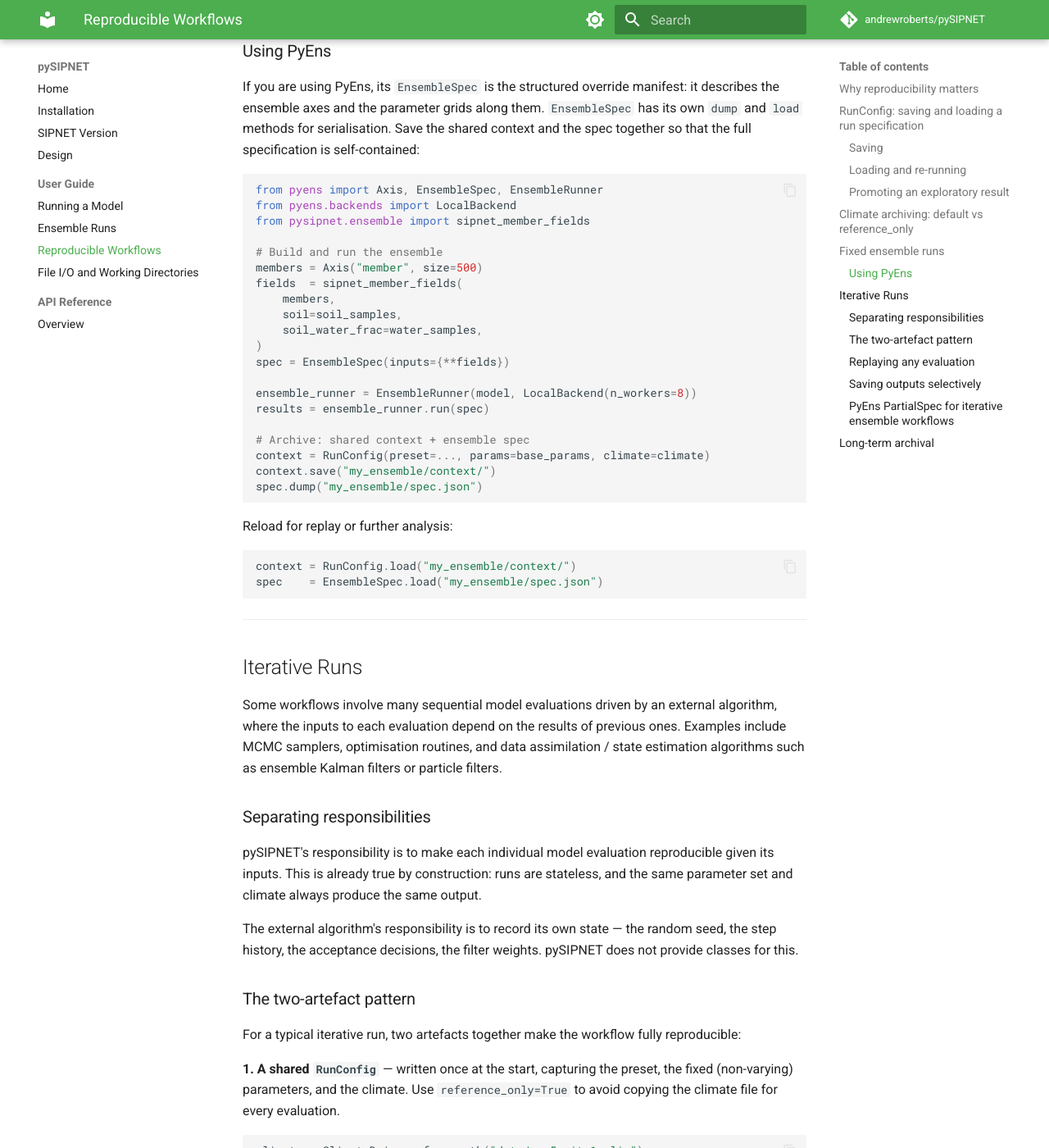
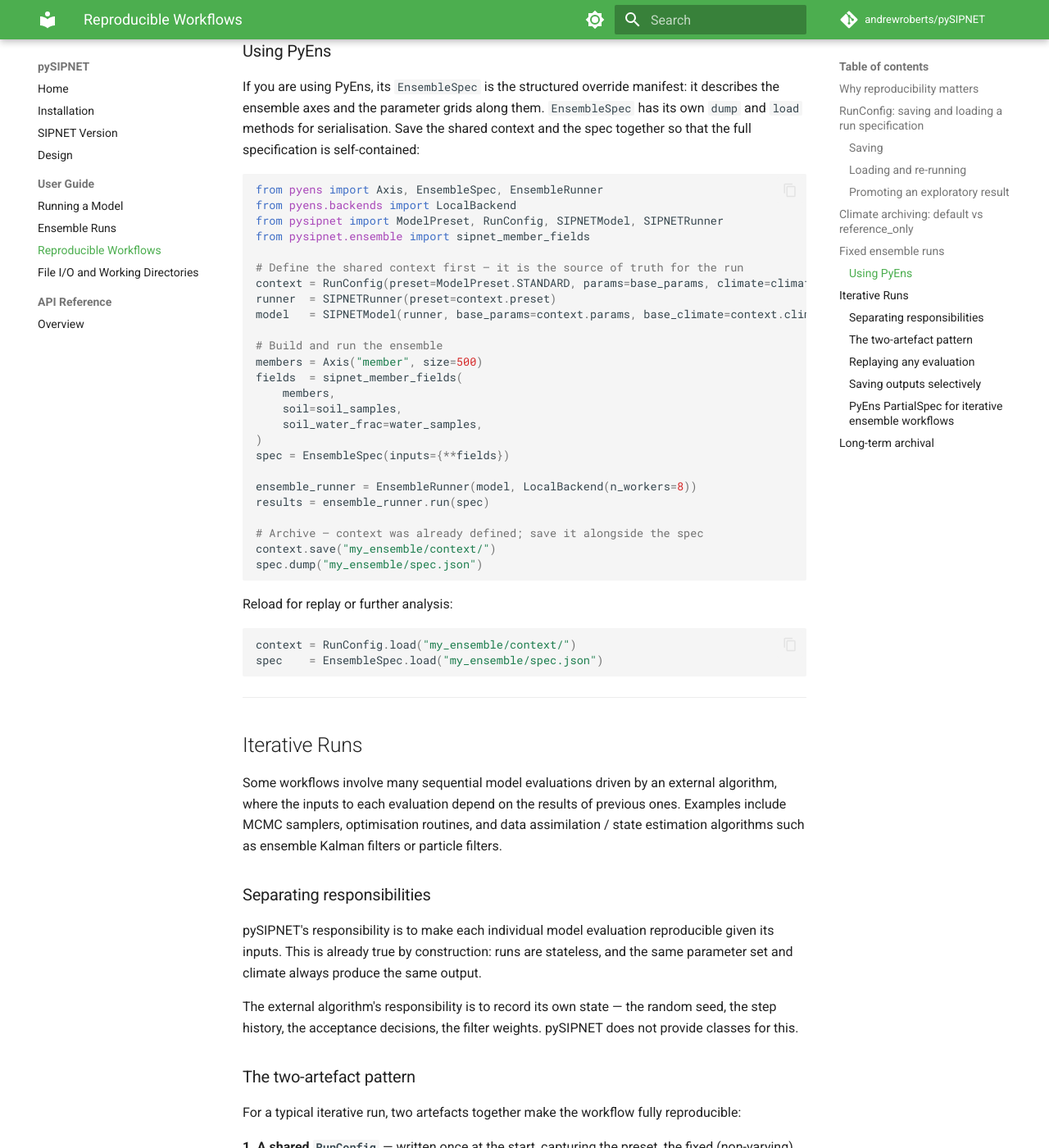
Before and after one commit to TARPS-group/pySIPNET, an MkDocs documentation site: the page built from docs/user-guide/reproducible-runs.md, in a window 1280 px wide and 1400 px high, scrolled down 3337 px. Shown: the whole window at 82% size. Built offline with MkDocs 1.6.1 and Material for MkDocs 9.7.7, drawn with Linux system fonts in a browser that asks for light colours; comment, search, counter and statistics services are not loaded; some of the changed text lies outside the part shown.

Commit message:
docs: fix disconnected RunConfig examples in reproducible-runs guide

````diff
--- a/docs/user-guide/reproducible-runs.md
+++ b/docs/user-guide/reproducible-runs.md
@@ -105,10 +105,10 @@ config would waste disk space.  Passing `reference_only=True` instead stores
 only the absolute path and a SHA-256 hash of the source file:
 
 ```python
-from pysipnet import ClimateDrivers, RunConfig
+from pysipnet import ClimateDrivers, ModelPreset, RunConfig
 
 climate = ClimateDrivers.from_path("data/era5_site1.clim")
-config = RunConfig(preset=..., params=..., climate=climate)
+config = RunConfig(preset=ModelPreset.STANDARD, params=params, climate=climate)
 config.save("context/", reference_only=True)
 ```
 
@@ -177,7 +177,13 @@ is self-contained:
 ```python
 from pyens import Axis, EnsembleSpec, EnsembleRunner
 from pyens.backends import LocalBackend
+from pysipnet import ModelPreset, RunConfig, SIPNETModel, SIPNETRunner
 from pysipnet.ensemble import sipnet_member_fields
+
+# Define the shared context first — it is the source of truth for the run
+context = RunConfig(preset=ModelPreset.STANDARD, params=base_params, climate=climate)
+runner  = SIPNETRunner(preset=context.preset)
+model   = SIPNETModel(runner, base_params=context.params, base_climate=context.climate)
 
 # Build and run the ensemble
 members = Axis("member", size=500)
@@ -191,8 +197,7 @@ spec = EnsembleSpec(inputs={**fields})
 ensemble_runner = EnsembleRunner(model, LocalBackend(n_workers=8))
 results = ensemble_runner.run(spec)
 
-# Archive: shared context + ensemble spec
-context = RunConfig(preset=..., params=base_params, climate=climate)
+# Archive — context was already defined; save it alongside the spec
 context.save("my_ensemble/context/")
 spec.dump("my_ensemble/spec.json")
 ```
@@ -235,8 +240,12 @@ the fixed (non-varying) parameters, and the climate.  Use `reference_only=True`
 to avoid copying the climate file for every evaluation.
 
 ```python
+from pysipnet import ClimateDrivers, ModelPreset, RunConfig, SIPNETModel, SIPNETRunner
+
 climate = ClimateDrivers.from_path("data/era5_site1.clim")
 context = RunConfig(preset=ModelPreset.STANDARD, params=base_params, climate=climate)
+runner  = SIPNETRunner(preset=context.preset)
+model   = SIPNETModel(runner, base_params=context.params, base_climate=context.climate)
 context.save("experiment/context/", reference_only=True)
 ```
 
````
